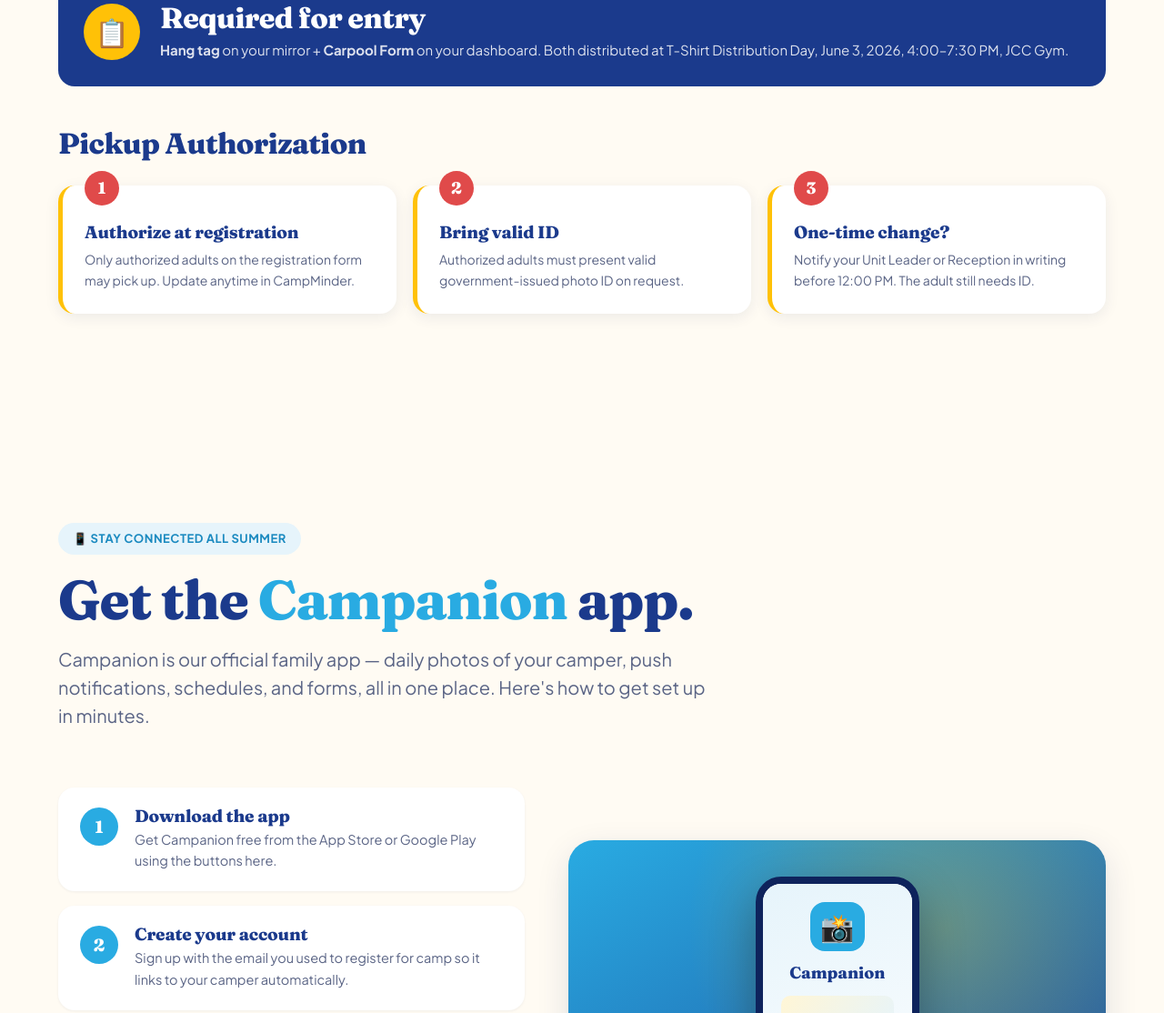
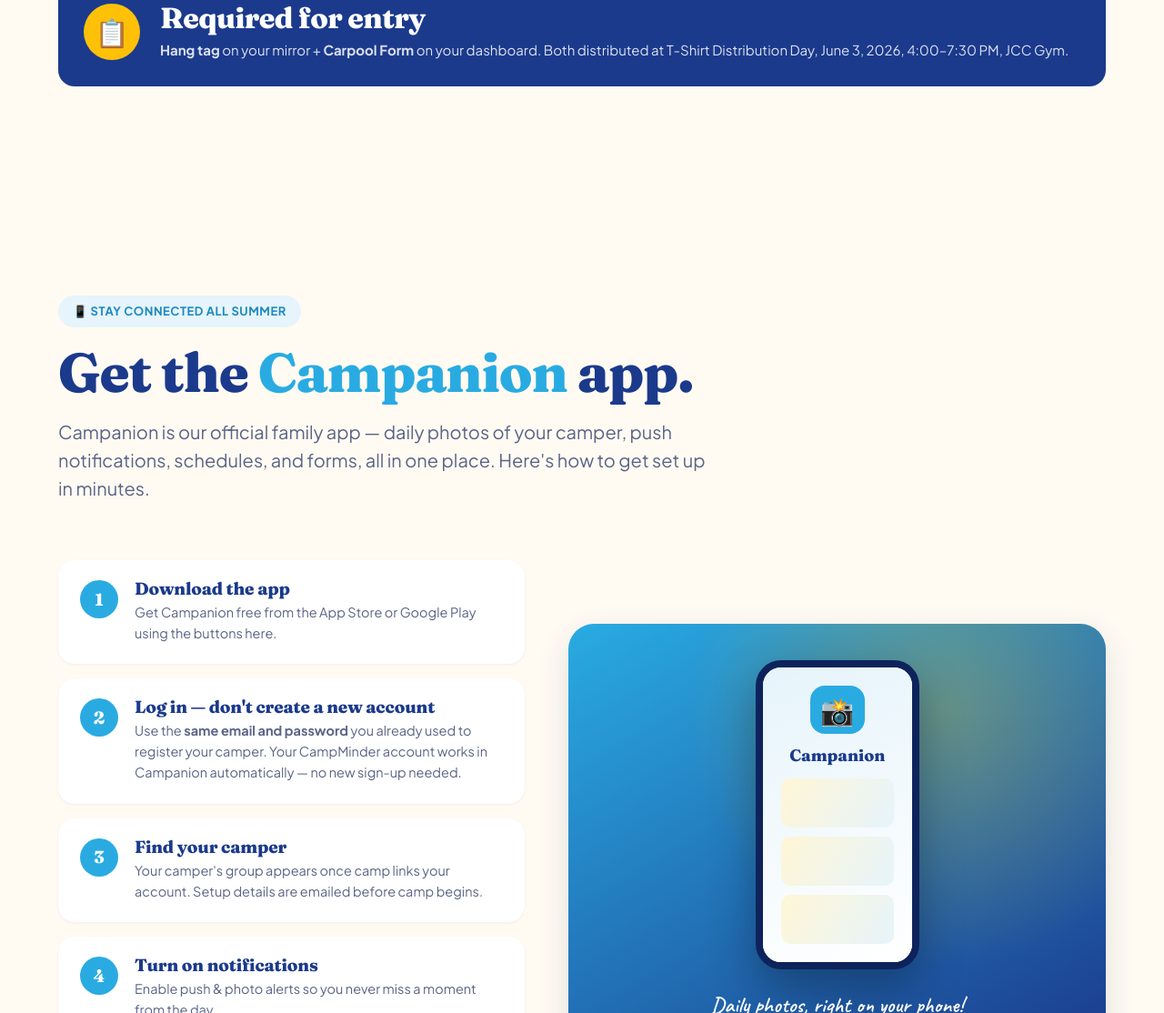
Before and after one commit to CampSolTaplin/camplife, an Astro site: page / in a window 1280 px wide. Shown: the part 4266-5380 px from the top of the page at 91% size. Built offline with nearby package versions, Linux system fonts and the light colour scheme; Astro itself is replaced by a stand-in of ours.

Commit message:
Carpool: remove Pickup Authorization 3-step block; Campanion: clarify login uses existing camp account, no new sign-up

```diff
--- a/src/components/Campanion.astro
+++ b/src/components/Campanion.astro
@@ -8,7 +8,7 @@
     <div class="camp-wrap">
       <div class="camp-steps reveal">
         <div class="cstep"><div class="num">1</div><div><h4>Download the app</h4><p>Get Campanion free from the App Store or Google Play using the buttons here.</p></div></div>
-        <div class="cstep"><div class="num">2</div><div><h4>Create your account</h4><p>Sign up with the email you used to register for camp so it links to your camper automatically.</p></div></div>
+        <div class="cstep"><div class="num">2</div><div><h4>Log in — don't create a new account</h4><p>Use the <strong>same email and password</strong> you already used to register your camper. Your CampMinder account works in Campanion automatically — no new sign-up needed.</p></div></div>
         <div class="cstep"><div class="num">3</div><div><h4>Find your camper</h4><p>Your camper's group appears once camp links your account. Setup details are emailed before camp begins.</p></div></div>
         <div class="cstep"><div class="num">4</div><div><h4>Turn on notifications</h4><p>Enable push &amp; photo alerts so you never miss a moment from the day.</p></div></div>
         <div class="store-btns">
--- a/src/components/Carpool.astro
+++ b/src/components/Carpool.astro
@@ -57,11 +57,5 @@
       <div class="cp-detail" data-loc="3"><div class="cp-map"><div class="cp-pin"></div></div><div><span class="badge">Location 3 · Savage</span><h3>Savage Playground</h3><p>[FILL IN: which camps drop off here]</p><ul><li>Assigned camps: [FILL IN]</li><li>Entry route: [FILL IN]</li></ul></div></div>
     </div>
     <div class="cp-req reveal"><div class="ic">📋</div><div><h3>Required for entry</h3><p><strong>Hang tag</strong> on your mirror + <strong>Carpool Form</strong> on your dashboard. Both distributed at T-Shirt Distribution Day, June 3, 2026, 4:00–7:30 PM, JCC Gym.</p></div></div>
-    <h3 class="reveal" style="margin-top:46px;margin-bottom:8px">Pickup Authorization</h3>
-    <div class="steps">
-      <div class="step reveal"><div class="n">1</div><h4>Authorize at registration</h4><p>Only authorized adults on the registration form may pick up. Update anytime in CampMinder.</p></div>
-      <div class="step reveal d1"><div class="n">2</div><h4>Bring valid ID</h4><p>Authorized adults must present valid government-issued photo ID on request.</p></div>
-      <div class="step reveal d2"><div class="n">3</div><h4>One-time change?</h4><p>Notify your Unit Leader or Reception in writing before 12:00 PM. The adult still needs ID.</p></div>
-    </div>
   </div>
 </section>
```
Also changed, not shown: Campanion/._Campanion-Push-Notifications.jpeg (added), Campanion/._campanion-forms-scanner.png (added), Campanion/._campanion-full-logo-color.png (added), Campanion/._campanion-full-logo-whitetype-color.png (added), Campanion/._campanion-health-screening-text.png (added), Campanion/._campanion-letters-simple.png (added), Campanion/._campanion-stream-callout.png (added).
